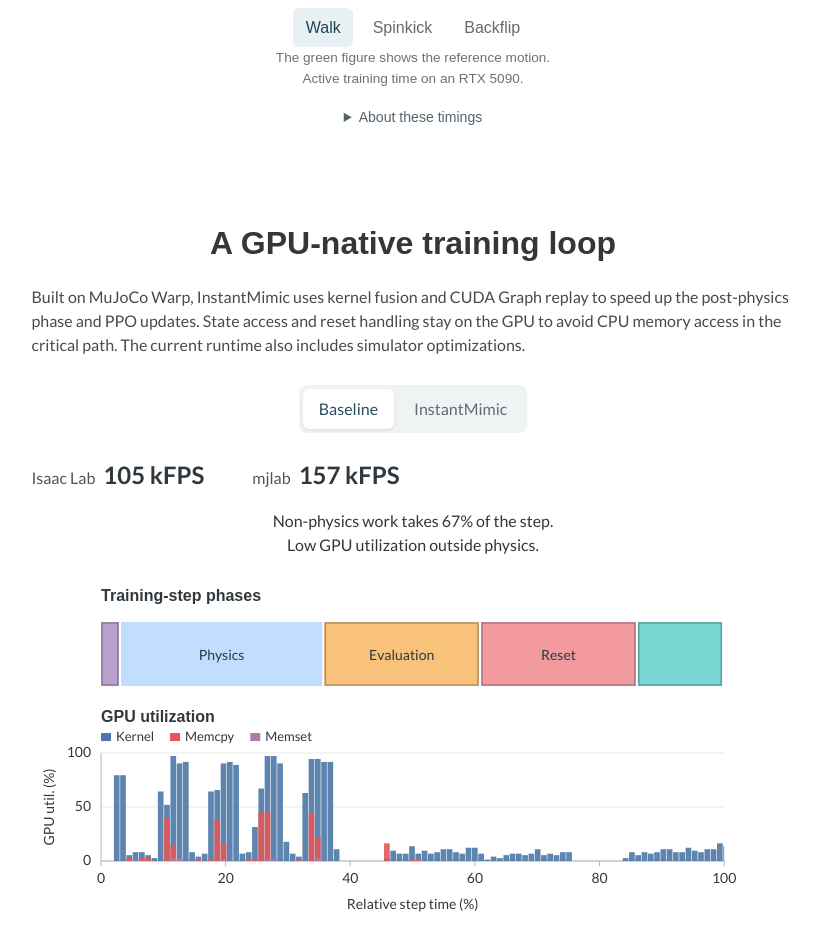
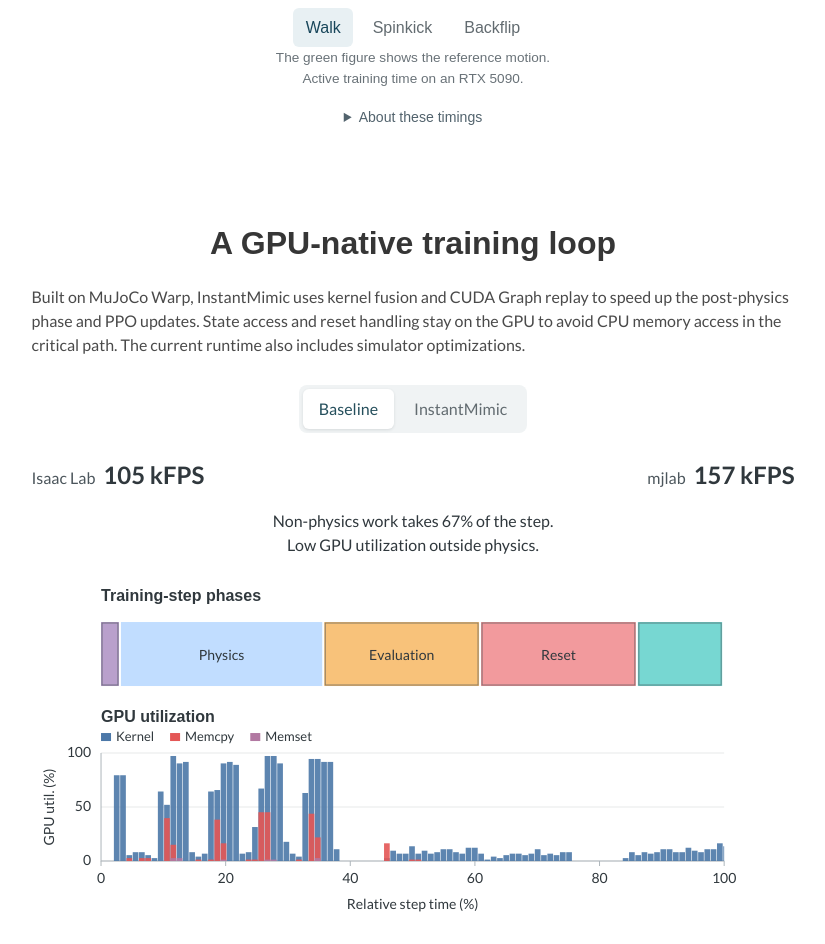
Before and after one commit to Scripter36/Scripter36.github.io, a Jekyll site: the page projects/instantmimic/index.html, which Jekyll copies as it is, in a window 1280 px wide. Shown: the part 1132-2076 px from the top of the page, without its empty margins (227-1052 px from the left). Built offline with Jekyll 4.4.1, drawn with Linux system fonts in a browser that asks for light colours; nearby versions of some CDN libraries; some web fonts are replaced; library files that are not in the unit come from our copies; a style sheet for code colours, icons or effects is not loaded.

Commit message:
fix: restore the original metric layout

```diff
--- a/projects/instantmimic/assets/paper-figures.css
+++ b/projects/instantmimic/assets/paper-figures.css
@@ -53,15 +53,8 @@
 .paper-figure__notes > div { grid-area: 1 / 1; }
 .paper-figure__notes p { margin: 0; }
 
-.paper-figure__summary--profile { display: flex; justify-content: flex-start; gap: 1rem 3rem; }
-.paper-figure__summary--profile > span { display: inline-flex; align-items: baseline; gap: .5rem; }
-.paper-figure__summary--profile strong { display: inline-block; margin: 0; }
 .paper-figure__comparison { transition: opacity 240ms ease; }
 .paper-figure__comparison[aria-hidden="true"] { opacity: 0; pointer-events: none; }
-@media (max-width: 400px) {
-  .paper-figure__summary--profile { gap: 1rem 2rem; }
-  .paper-figure__summary--profile > span { flex-direction: column; gap: .25rem; }
-}
 @media (prefers-reduced-motion: reduce) {
   .paper-figure__comparison { transition: none; }
 }
--- a/projects/instantmimic/index.html
+++ b/projects/instantmimic/index.html
@@ -55,7 +55,7 @@
   <link rel="stylesheet" href="/assets/project-page/css/nerfies.css">
   <link rel="stylesheet" href="./assets/demo.css?v=10166a0e3d">
   <script defer src="./assets/demo.js?v=37778aa38d"></script>
-  <link rel="stylesheet" href="./assets/paper-figures.css?v=c2ff4db306">
+  <link rel="stylesheet" href="./assets/paper-figures.css?v=277f4867ef">
   <link rel="stylesheet" href="./assets/typography.css?v=834f25223f">
   <script defer src="./assets/paper-figures.js?v=16ac21765b"></script>
   <link rel="icon" href="/assets/project-page/images/favicon.svg">
@@ -335,7 +335,7 @@
               <button type="button" role="tab" id="profile-instantmimic-tab" aria-controls="profile-panel" aria-selected="false" tabindex="-1" data-profile-tab>InstantMimic</button>
             </div>
             <div role="tabpanel" id="profile-panel" aria-labelledby="profile-reference-tab" tabindex="0">
-              <div class="paper-figure__summary paper-figure__summary--profile"><span><span data-figure-label>Isaac Lab</span><strong data-figure-value>105 kFPS</strong></span><span class="paper-figure__comparison" data-profile-comparison>mjlab<strong>157 kFPS</strong></span></div>
+              <div class="paper-figure__summary"><span><span data-figure-label>Isaac Lab</span><strong data-figure-value>105 kFPS</strong></span><span class="paper-figure__comparison" data-profile-comparison>mjlab<strong>157 kFPS</strong></span></div>
               <div class="paper-figure__notes" aria-label="Comparison findings">
                 <div data-profile-notes="reference">
                   <p>Non-physics work takes 67% of the step.</p>
```
